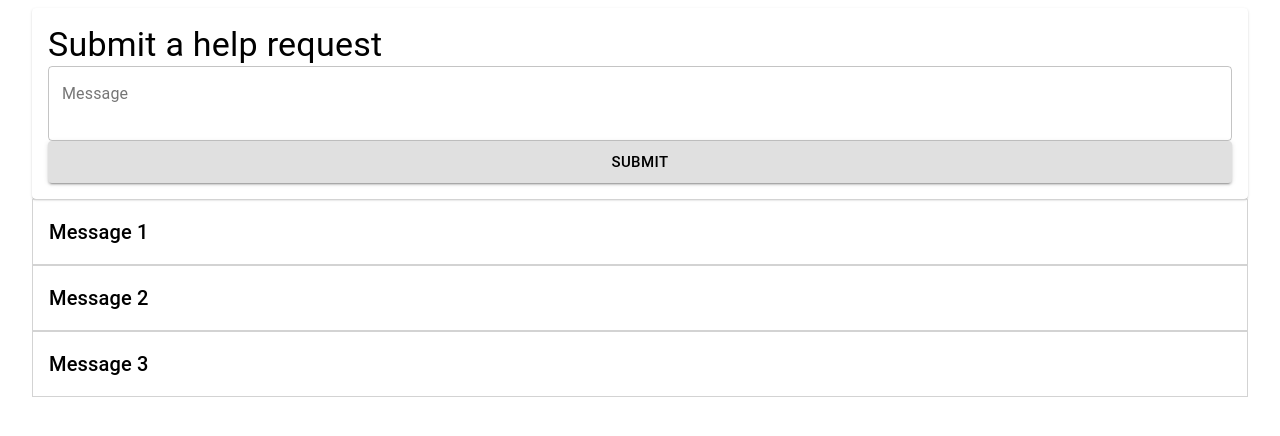
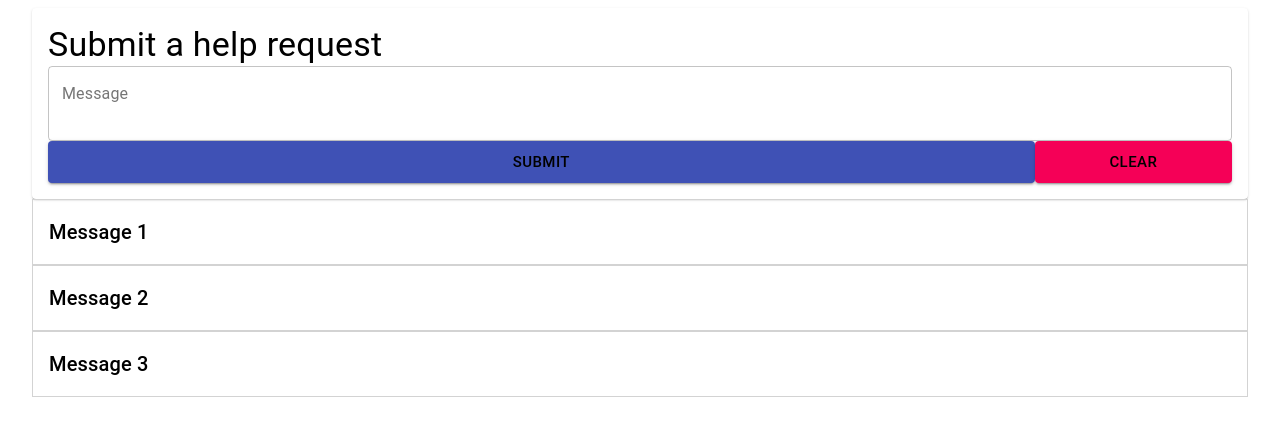
Before and after one commit to mtseveryn/TAGinc-client-portal, a React app: page / in a window 1280 px wide. Shown: the top 436 px of the page. Built offline with nearby package versions, Linux system fonts and the light colour scheme.

Commit message:
Added a clear button

```diff
--- a/client/components/ClientPage/clientPage.jsx
+++ b/client/components/ClientPage/clientPage.jsx
@@ -54,11 +54,17 @@ const ClientPage = () => {
 			console.log('saveData() from clientPage error: ', error);
 		}
 	};
+
 	// handleSubmit
 	const handleSubmit = (event) => {
 		event.preventDefault();
 		saveData();
 	};
+	// Clear form
+	const clear = () => {
+		setPostData(postInitialState);
+	}
+
 	//page should re-rendering when data changes
 	useEffect(() => {
 		getData();
@@ -84,14 +90,30 @@ const ClientPage = () => {
 								setPostData({ ...postData, message: e.target.value })
 							}
 						/>
+						<Grid container>
+							<Grid item xs={10}>
 								<Button
 									type='submit'
 									variant='contained'
 									size='large'
 									fullWidth
+									color='primary'
 								>
 									Submit
 								</Button>
+							</Grid>
+							<Grid item xs={2}>
+								<Button
+									onClick={clear}
+									variant='contained'
+									size='large'
+									fullWidth
+									color="secondary"
+								>
+									Clear
+								</Button>
+							</Grid>
+						</Grid>
 					</form>
 				</Paper>
 			</Container>
```
Lines whose indentation alone changed are shown as unchanged.
